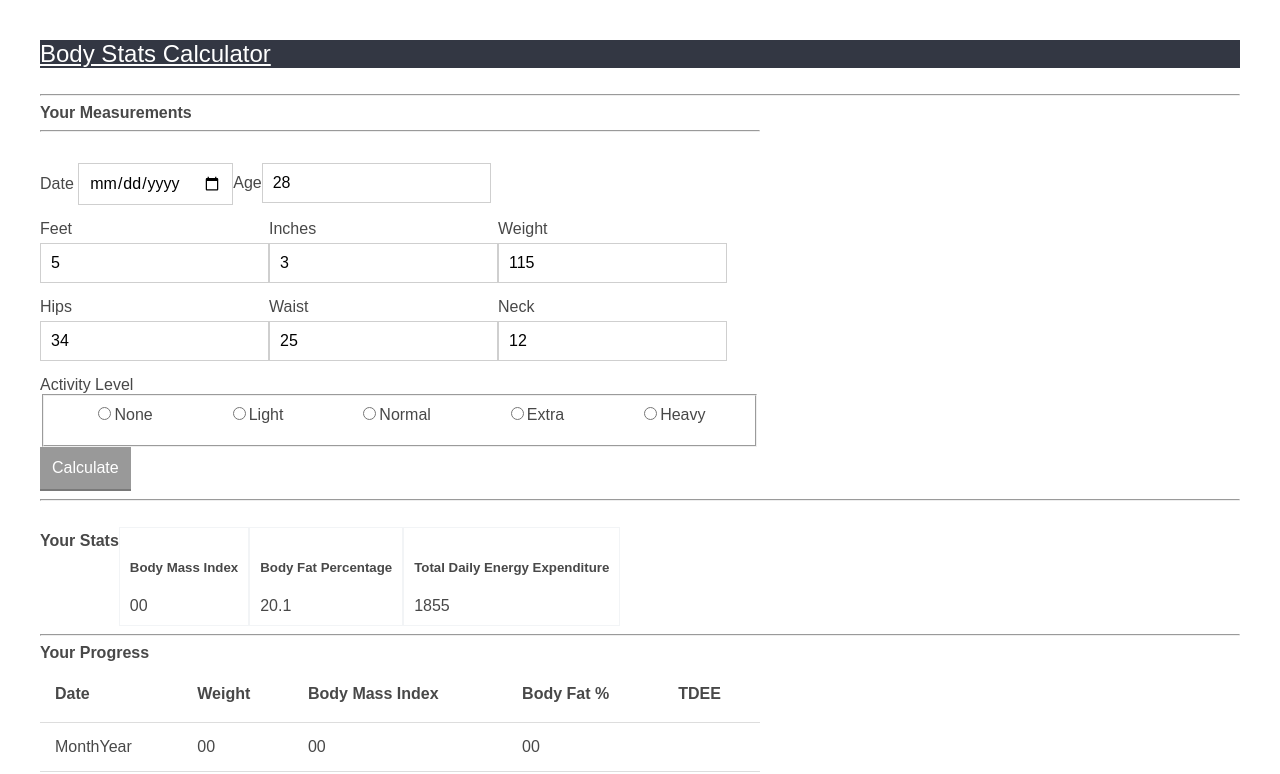
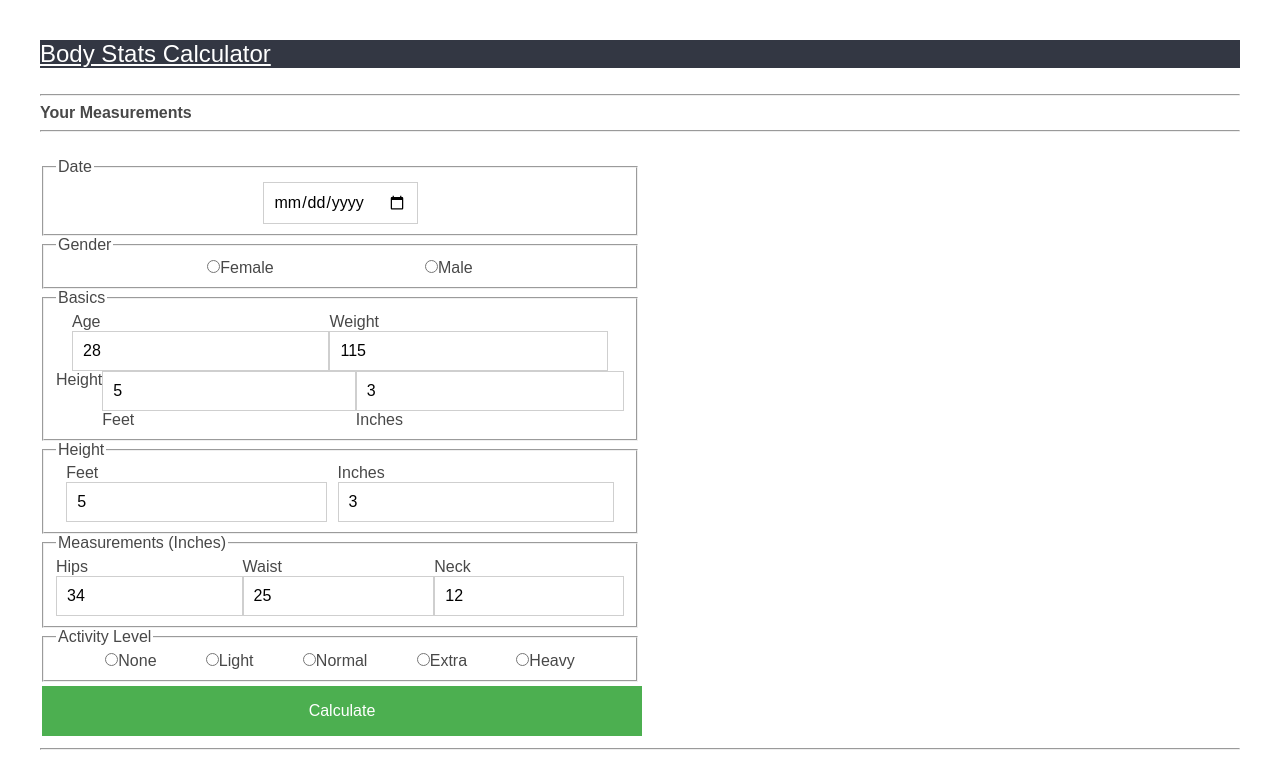
Before and after one commit to kkote/BfCalc-React, a React (Create React App) app: page / in a window 1280 px wide. Shown: the top 774 px of the page. Built offline with nearby package versions, Linux system fonts and the light colour scheme; no server answers.

Commit message:
Form Layout CSS

```diff
--- a/src/App.css
+++ b/src/App.css
@@ -90,38 +90,81 @@ h3 {
 /* Form */
 
 .calcForm{
-  width: 60%;
+  /* width: 60%; */
 }
-
-/* .calcForm fieldset{
-  max-width: ;
-} */
-
 
 #calcForm {
   font-size: 18px !important;
 }
+
+.calcForm form {
+  width: 50%;
+  margin: 0 auto;
+  position: relative;
+
+}
 .inputRow {
-  width: 100%;
+  /* width: 100%; */
+  width: auto;
   display: flex;
 }
 
-.height-group {
+fieldset {
+  width: 100%;
   display: flex;
-  /* width: 50%; */
-}
-.label-group {
-  /* display: flex; */
-  /* width: 50%; */
+  justify-content: space-evenly;
+    /* display: grid;
+    grid-auto-columns: auto;
+    grid-auto-flow: column;
+    grid-template-columns: min-content; */
+    /* grid-column: unset;  */
 }
 
-fieldset {
+fieldset input {
+  width: auto;
+  /* width: 100% */
+}
+
+
+
+input, textarea, select, button {
+  width: 100%;
+  margin: 0;
+
+  -webkit-box-sizing: border-box; /* For legacy WebKit based browsers */
+     -moz-box-sizing: border-box; /* For legacy (Firefox <29) Gecko based browsers */
+          box-sizing: border-box;
+}
+
+.calcForm button {
+  background-color: #4CAF50;
+  border: none;
+  color: white;
+  padding: 16px 32px;
+  text-decoration: none;
+  margin: 4px 2px;
+  cursor: pointer;
+}
+
+.basicsRow fieldset {
   display: flex;
-  justify-content: space-around;
 }
-/* .height-group div {
-  width: 50%;
-} */
+.basicsRow input{
+  width: 100%;
+}
+
+
+.basicsRowCombo fieldset{
+  flex-wrap: wrap
+
+}
+
+.basicsRowCombo div{
+  display: flex
+
+}
+
+
 
 /* body {
   font-size: 16px !important;
--- a/src/components/form.js
+++ b/src/components/form.js
@@ -39,122 +39,140 @@ class Form extends React.Component {
         <br></br>
         <form onSubmit={this.handleSubmit}>
 
+        <div className="inputRow">
+          <fieldset>
+            <legend>Date</legend>
+            <input id="date" name="date" type="date" defaultValue={12-12-17} required/>
+
+          </fieldset>
+
+
+        </div>
+
+
+        <div className="inputRow">
+          <fieldset >
+          <legend>Gender</legend>
+
+          <label htmlFor="female">
+            <input id="female" name="gender" type="radio" value={'female'} />
+              Female</label>
+
+            <label htmlFor="male">
+            <input id="male" name="gender" type="radio" value={'male'} required/>
+              Male</label>
+
+          </fieldset>
+          </div>
+
+
+          <div className="inputRow basicsRow basicsRowCombo">
+          <fieldset >
+          <legend>Basics</legend>
+
+
+        <div>
+        <label htmlFor="age">Age
+          <input id="age" name="age" type="number" defaultValue={28} required/>
+          </label>
+
+          <label htmlFor="weight">Weight
+          <input id="weight" name="weight" type="number" defaultValue={115} required/>
+          </label>
+
+        </div>
+
+        <div>
+
+        <label htmlFor="age">Height
+          </label>
 
 
 
-          <div className="inputRow">
+          <label htmlFor="feet">
+              <input id="feet" name="feet" type="number" defaultValue={5} placeholder='Feet' required/>
+              Feet
+              </label>
 
-           {/*} <div>
-           <label>Activity Level</label>
-            <fieldset >
-            <div >
-            <input id="female" name="gender" type="radio" value={'female'} />
-            <label htmlFor="female">F</label>
-            </div>
-            <div>
-            <input id="male" name="gender" type="radio" value={'male'} required/>
-            <label htmlFor="male">M</label>
-            </div>
+              <label htmlFor="inches">
+              <input id="inches" name="inches" type="number" defaultValue={3} placeholder='Inches' required/>
+              Inches
+              </label>
+
+        </div>
+
+
           </fieldset>
-    </div> */}
-
-          <div className="height-group">
-            <div >
-            <label htmlFor="date">Date  </label>
-              <input id="date" name="date" type="date" defaultValue={12-12-17} required/>
-            </div>
-            <div>
-              <label htmlFor="age">Age</label>
-              <input id="age" name="age" type="number" defaultValue={28} required/>
-            </div>
 
           </div>
 
 
-          </div>
+        <div className="inputRow basicsRow">
 
-          <div className="inputRow">
-          <div className='height-group'>
-              <div>
-                <label htmlFor="feet">Feet</label>
-                <input id="feet" name="feet" type="number" defaultValue={5} placeholder='Feet' required/>
-              </div>
-               <div>
-                <label htmlFor="inches">Inches</label>
-                <input id="inches" name="inches" type="number" defaultValue={3} placeholder='Inches' required/>
-              </div>
-            </div>
+          <fieldset>
+            <legend>Height</legend>
 
-            <div>
-            <label htmlFor="weight">Weight</label>
-            <input id="weight" name="weight" type="number" defaultValue={115} required/>
-            </div>
+              <label htmlFor="feet">Feet
+              <input id="feet" name="feet" type="number" defaultValue={5} placeholder='Feet' required/>
+              </label>
 
+              <label htmlFor="inches">Inches
+              <input id="inches" name="inches" type="number" defaultValue={3} placeholder='Inches' required/>
+              </label>
+
+          </fieldset>
+        </div>
+
+
+          <div className="inputRow basicsRow">
+
+          <fieldset>
+            <legend>Measurements (Inches)</legend>
+
+            <label htmlFor="hips">Hips
+            <input id="hips" name="hips" type="number" defaultValue={34} required/>
+            </label>
+
+            <label htmlFor="waist">Waist
+            <input id="waist" name="waist" type="number" defaultValue={25} required/>
+            </label>
+
+            <label htmlFor="neck">Neck
+            <input id="neck" name="neck" type="number" defaultValue={12} required/>
+            </label>
+
+          </fieldset>
 
           </div>
 
 
           <div className="inputRow">
-          <div>
-          <label htmlFor="hips">Hips</label>
-            <input id="hips" name="hips" type="number" defaultValue={34} required/>
 
-          </div>
-          <div>
-          <label htmlFor="waist">Waist</label>
-            <input id="waist" name="waist" type="number" defaultValue={25} required/>
+          <fieldset >
+          <legend>Activity Level</legend>
 
-          </div>
-          <div>
-          <label htmlFor="neck">Neck</label>
-            <input id="neck" name="neck" type="number" defaultValue={12} required/>
+            <label htmlFor="none">
+            <input id="none" name="activity" type="radio" value={1.2} required/>
+              None</label>
 
-          </div>
+            <label htmlFor="light">
+            <input id="light" name="activity" type="radio" value={1.375} required/>
+              Light</label>
 
+           <label htmlFor="normal">
+           <input id="normal" name="activity" type="radio" value={1.55} required/>
+             Normal</label>
 
+           <label htmlFor="extra">
+           <input id="extra" name="activity" type="radio" value={1.725} required/>
+             Extra</label>
 
-          </div>
-
-          <div >
-  {/*<h5>Activity Level</h5> */}
-            <label>Activity Level</label>
-          <fieldset className="inputRow">
-
-            <div>
-            <input id="none" name="activity" type="radio" value={1.2} required/>
-              <label htmlFor="none">None</label>
-            </div>
-
-            <div>
-            <input id="light" name="activity" type="radio" value={1.375} required/>
-            <label htmlFor="light">Light</label>
-
-            </div>
-           <div>
-           <input id="normal" name="activity" type="radio" value={1.55} required/>
-           <label htmlFor="normal">Normal</label>
-
-           </div>
-
-           <div>
-           <input id="extra" name="activity" type="radio" value={1.725} required/>
-           <label htmlFor="extra">Extra</label>
-
-           </div>
-
-            <div>
+            <label htmlFor="heavy">
             <input id="heavy" name="activity" type="radio" value={1.9} required/>
-            <label htmlFor="heavy">Heavy</label>
-
-           </div>
-
-
-
+              Heavy</label>
 
           </fieldset>
-
-            </div>
-
+        </div>
 
           <button>Calculate </button>
         </form>
```
